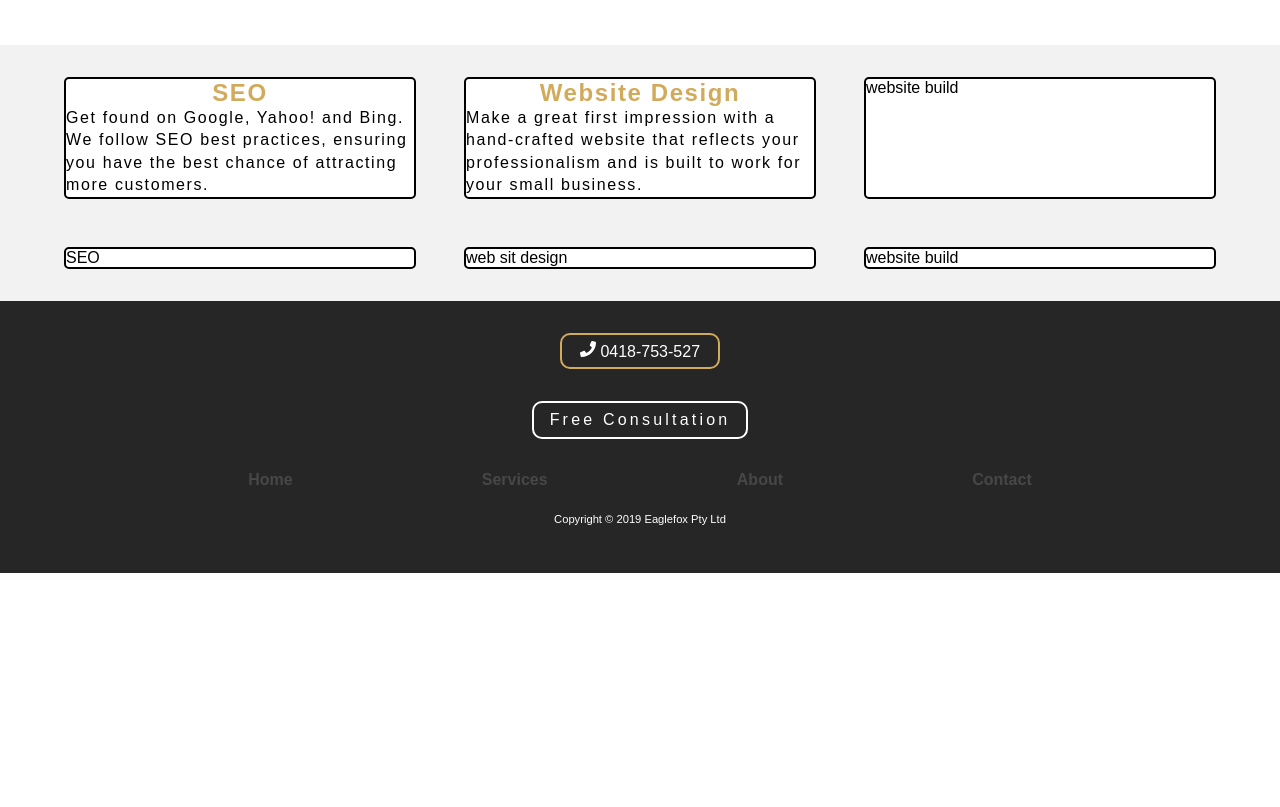
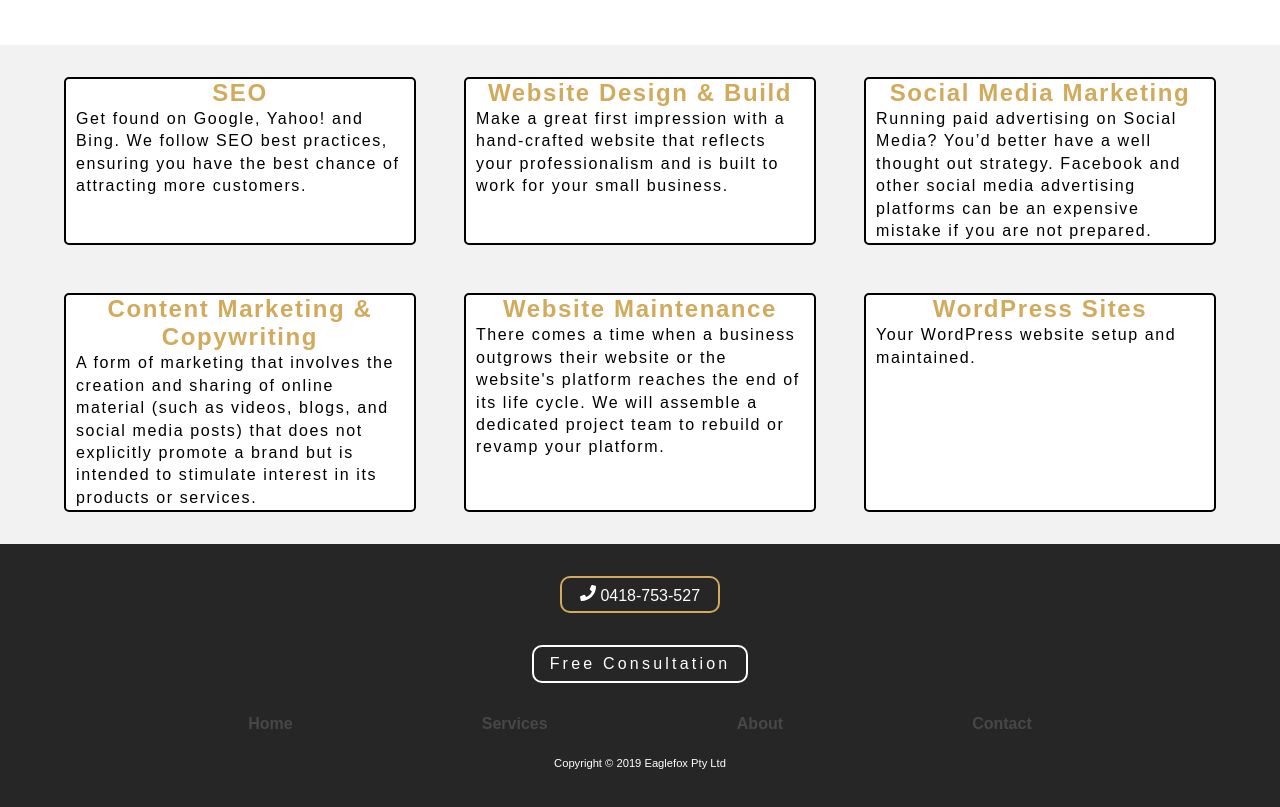
Before and after one commit to thefoxboxman/eaglefox-site, a Gatsby site: page / in a window 1280 px wide. Shown: the part 1156-1963 px from the top of the page. Before the commit the page ends 1729 px from the top, so only its background shows below. Built offline with nearby package versions, Linux system fonts and the light colour scheme; Gatsby itself is replaced by a stand-in of ours.

Commit message:
completed servicesList section

```diff
--- a/src/components/HomePageComponents/Services/ServicesList.js
+++ b/src/components/HomePageComponents/Services/ServicesList.js
@@ -1,30 +1,56 @@
 import React from 'react'
 import styled from 'styled-components'
 
-import {Section, styles} from '../../../utils'
+import { Section, styles } from '../../../utils'
 
-
-export  function ServicesList() {
+export function ServicesList() {
   return (
     <ServicesSection>
       <Section>
         <ServicesListWrapper>
-			<div className='item'>
+          <div className="item">
             <h2>SEO</h2>
-					<p>Get found on Google, Yahoo! and Bing. We follow SEO best practices, ensuring you have the best chance of attracting more customers.
-
+            <p>
+              Get found on Google, Yahoo! and Bing. We follow SEO best
+              practices, ensuring you have the best chance of attracting more
+              customers.
             </p>
           </div>
-			<div className='item'>
-					<h2>Website Design</h2>
-					<p>Make a great first impression with a hand-crafted website that reflects your professionalism and is built to work for your small business.
-
+          <div className="item">
+            <h2>Website Design & Build</h2>
+            <p>
+              Make a great first impression with a hand-crafted website that
+              reflects your professionalism and is built to work for your small
+              business.
             </p>
           </div>
-			<div className='item'>website build</div>
-			<div className='item'> SEO</div>
-			<div className='item'>web sit design</div>
-			<div className='item'>website build</div>
+
+          <div className="item">
+            <h2>Social Media Marketing</h2>
+            <p>
+              Running paid advertising on Social Media? You’d better have a well
+              thought out strategy. Facebook and other social media advertising
+              platforms can be an expensive mistake if you are not prepared.
+            </p>
+          </div>
+          <div className="item">
+            <h2>Content Marketing & Copywriting</h2>
+            <p>
+              A form of marketing that involves the creation and sharing of online material (such as videos, blogs, and social media posts) that does not explicitly promote a brand but is intended to stimulate interest in its products or services.
+            </p>
+          </div>
+          <div className="item">
+            <h2>Website Maintenance</h2>
+            <p>
+              There comes a time when a business outgrows their website or the website's platform reaches the end of its life cycle. We will assemble a dedicated project team to rebuild or revamp your platform.
+            </p>
+          </div>
+          <div className="item">
+            <h2>WordPress Sites</h2>
+            <p>
+              Your WordPress website setup and maintained.
+            </p>
+          </div>
         </ServicesListWrapper>
       </Section>
     </ServicesSection>
@@ -33,25 +59,24 @@ export  function ServicesList() {
 const ServicesSection = styled(Section)`
   background: ${styles.colors.lightGrey};
   min-width: 100vw;
-
 `
-const ServicesListWrapper = styled.div `
+const ServicesListWrapper = styled.div`
   * {
     margin: 0;
     padding: 0;
     box-sizing: border-box;
   }
 
-*:before, *:after {
+  *:before,
+  *:after {
     box-sizing: border-box;
   }
-
 
   display: grid;
   grid-template-columns: auto;
   grid-row-gap: 1rem;
 
-	.item{
+  .item {
     background-color: white;
     border: 2px solid #000;
     border-radius: 5px;
@@ -73,8 +98,9 @@ display: grid;
     text-align: center;
     letter-spacing: 0.1rem;
   }
-	p{
+  p {
     letter-spacing: 0.1rem;
     line-height: 1.4rem;
+    padding: 1px 5px 1px 10px;
   }
 `
```
Lines whose indentation alone changed are shown as unchanged.
